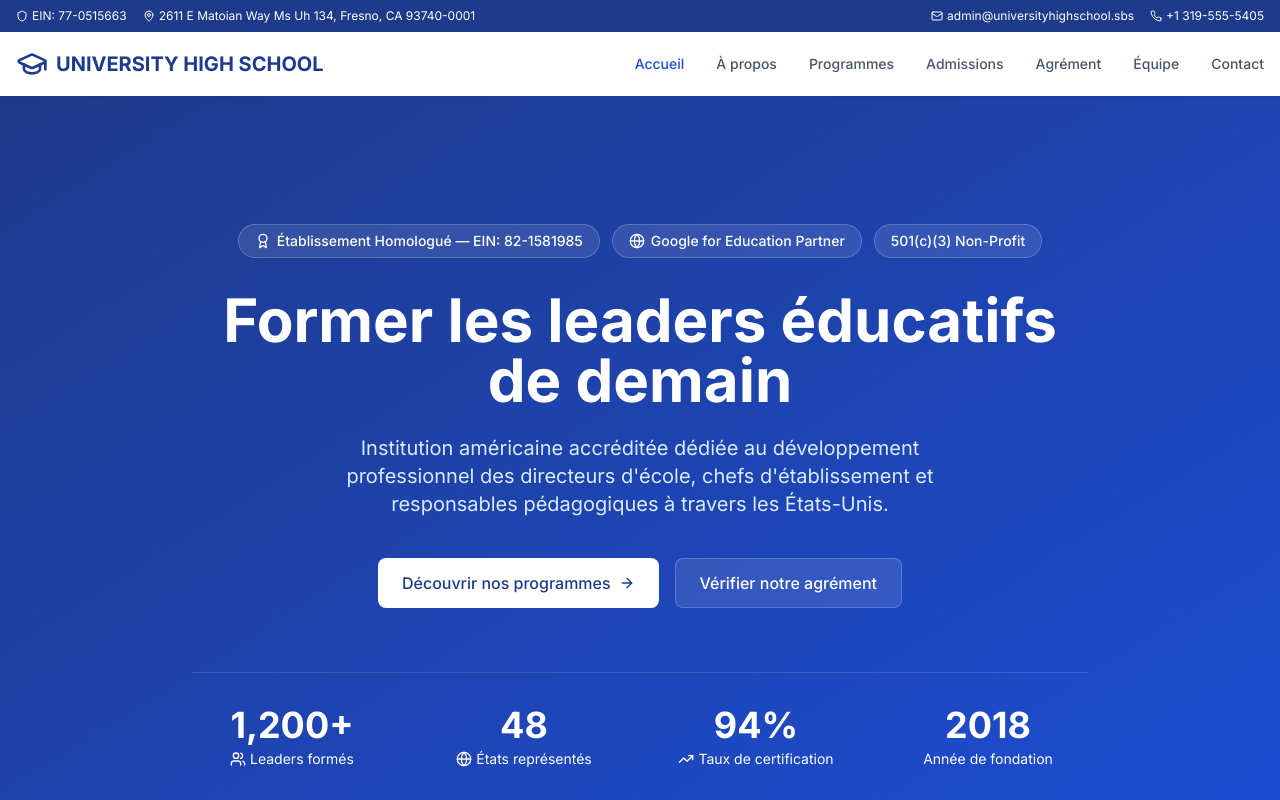
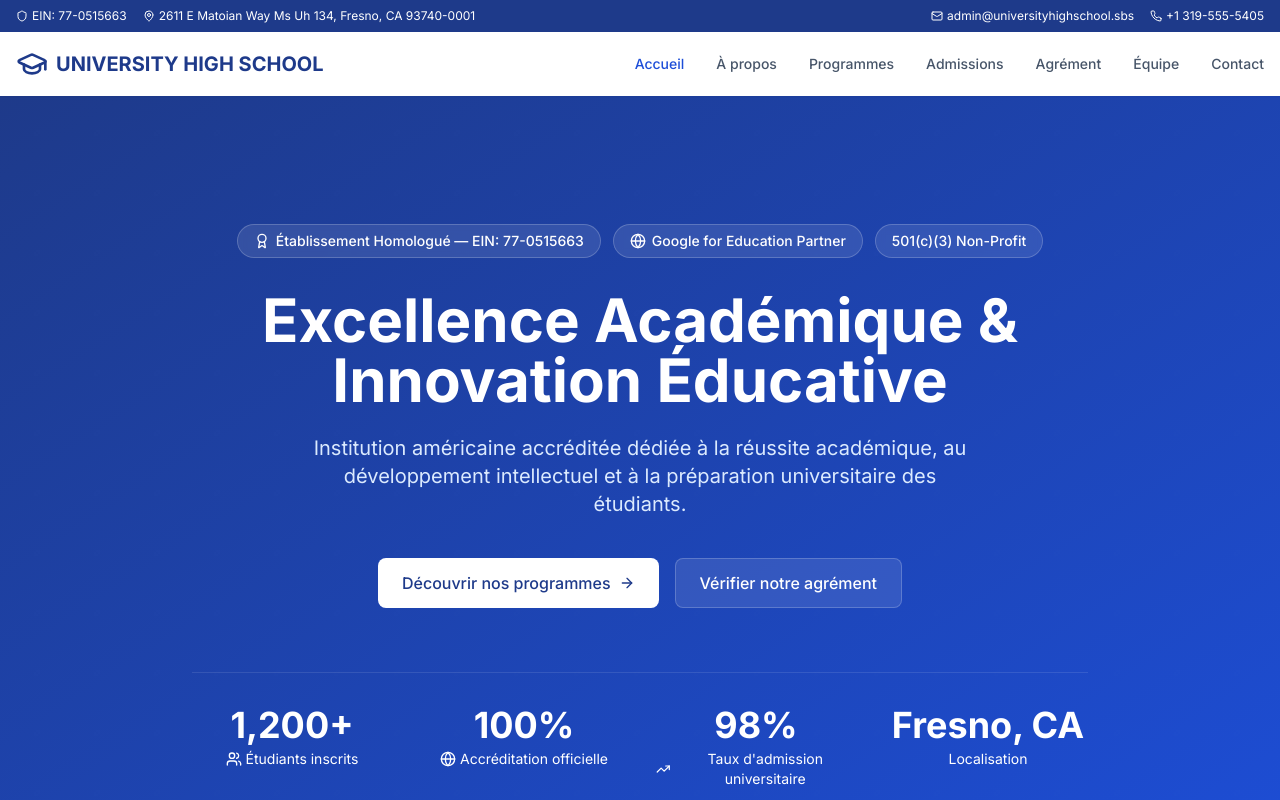
Before and after one commit to irmafiguero199/schoolleaderlab.sbs, a React (Vite) app: page / in a window 1280 px wide. Shown: the top 800 px of the page. Built offline with nearby package versions, Linux system fonts and the light colour scheme.

Commit message:
Update Hero component text and statistics

```diff
--- a/src/components/Hero.jsx
+++ b/src/components/Hero.jsx
@@ -9,16 +9,16 @@ function Hero() {
         <div className="max-w-4xl mx-auto text-center">
           <div className="flex flex-wrap justify-center gap-3 mb-8">
             <span className="inline-flex items-center gap-1.5 bg-white/10 backdrop-blur-sm border border-white/20 px-4 py-1.5 rounded-full text-sm font-medium">
-              <Award className="w-4 h-4" />Établissement Homologué — EIN: 82-1581985
+              <Award className="w-4 h-4" />Établissement Homologué — EIN: 77-0515663
             </span>
             <span className="inline-flex items-center gap-1.5 bg-white/10 backdrop-blur-sm border border-white/20 px-4 py-1.5 rounded-full text-sm font-medium">
               <Globe className="w-4 h-4" />Google for Education Partner
             </span>
             <span className="inline-flex items-center gap-1.5 bg-white/10 backdrop-blur-sm border border-white/20 px-4 py-1.5 rounded-full text-sm font-medium">501(c)(3) Non-Profit</span>
           </div>
-          <h1 className="text-4xl md:text-6xl font-bold mb-6 leading-tight">Former les leaders éducatifs de demain</h1>
+          <h1 className="text-4xl md:text-6xl font-bold mb-6 leading-tight">Excellence Académique & Innovation Éducative</h1>
           <p className="text-lg md:text-xl text-primary-100 mb-10 max-w-2xl mx-auto leading-relaxed">
-            Institution américaine accréditée dédiée au développement professionnel des directeurs d'école, chefs d'établissement et responsables pédagogiques à travers les États-Unis.
+            Institution américaine accréditée dédiée à la réussite académique, au développement intellectuel et à la préparation universitaire des étudiants.
           </p>
           <div className="flex flex-wrap justify-center gap-4 mb-16">
             <Link to="/academics" className="btn-primary bg-white text-primary-900 hover:bg-primary-50">
@@ -31,19 +31,19 @@ function Hero() {
           <div className="grid grid-cols-2 md:grid-cols-4 gap-8 pt-8 border-t border-white/10">
             <div className="text-center">
               <div className="text-3xl md:text-4xl font-bold mb-1">1,200+</div>
-              <div className="text-sm text-primary-200 flex items-center justify-center gap-1"><Users className="w-4 h-4" />Leaders formés</div>
+              <div className="text-sm text-primary-200 flex items-center justify-center gap-1"><Users className="w-4 h-4" />Étudiants inscrits</div>
             </div>
             <div className="text-center">
-              <div className="text-3xl md:text-4xl font-bold mb-1">48</div>
-              <div className="text-sm text-primary-200 flex items-center justify-center gap-1"><Globe className="w-4 h-4" />États représentés</div>
+              <div className="text-3xl md:text-4xl font-bold mb-1">100%</div>
+              <div className="text-sm text-primary-200 flex items-center justify-center gap-1"><Globe className="w-4 h-4" />Accréditation officielle</div>
             </div>
             <div className="text-center">
-              <div className="text-3xl md:text-4xl font-bold mb-1">94%</div>
-              <div className="text-sm text-primary-200 flex items-center justify-center gap-1"><TrendingUp className="w-4 h-4" />Taux de certification</div>
+              <div className="text-3xl md:text-4xl font-bold mb-1">98%</div>
+              <div className="text-sm text-primary-200 flex items-center justify-center gap-1"><TrendingUp className="w-4 h-4" />Taux d'admission universitaire</div>
             </div>
             <div className="text-center">
-              <div className="text-3xl md:text-4xl font-bold mb-1">2018</div>
-              <div className="text-sm text-primary-200">Année de fondation</div>
+              <div className="text-3xl md:text-4xl font-bold mb-1">Fresno, CA</div>
+              <div className="text-sm text-primary-200">Localisation</div>
             </div>
           </div>
         </div>
```
